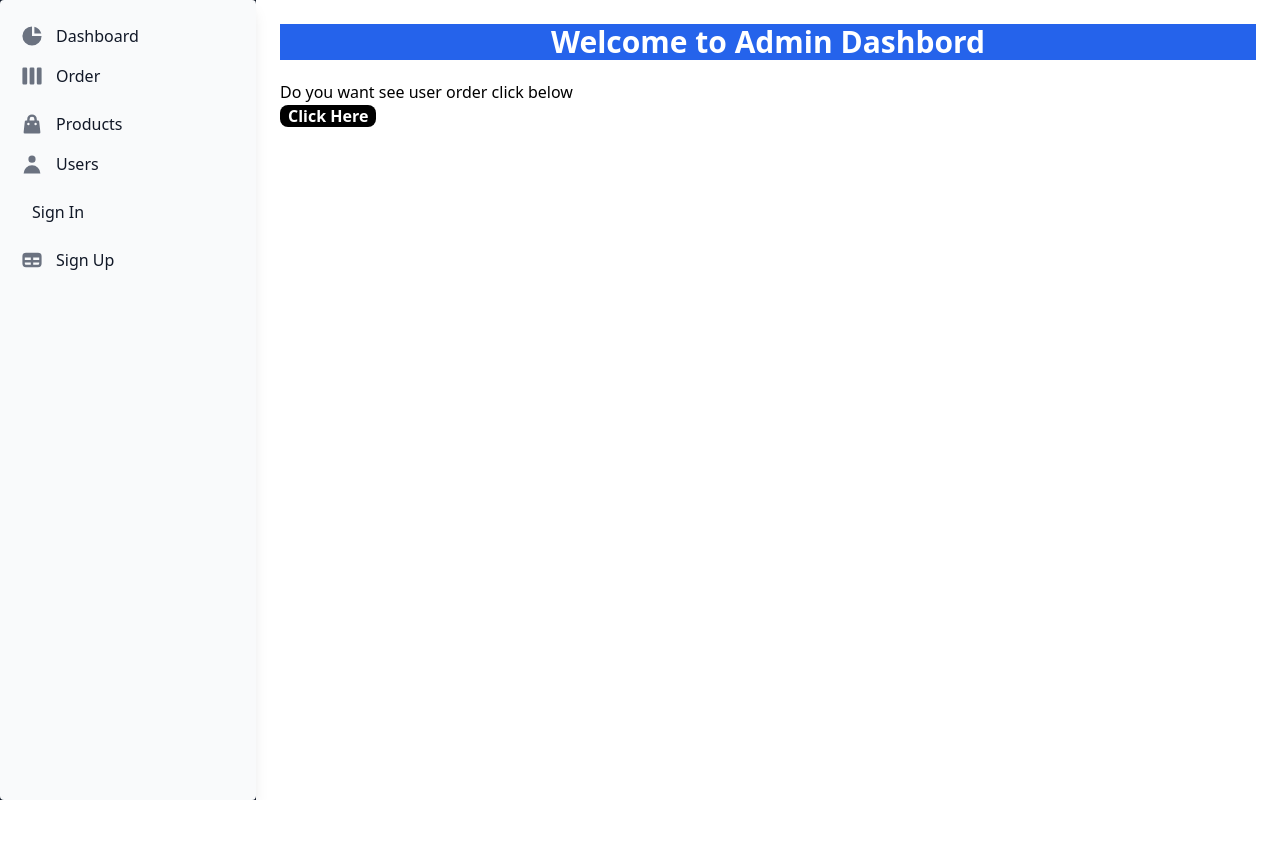
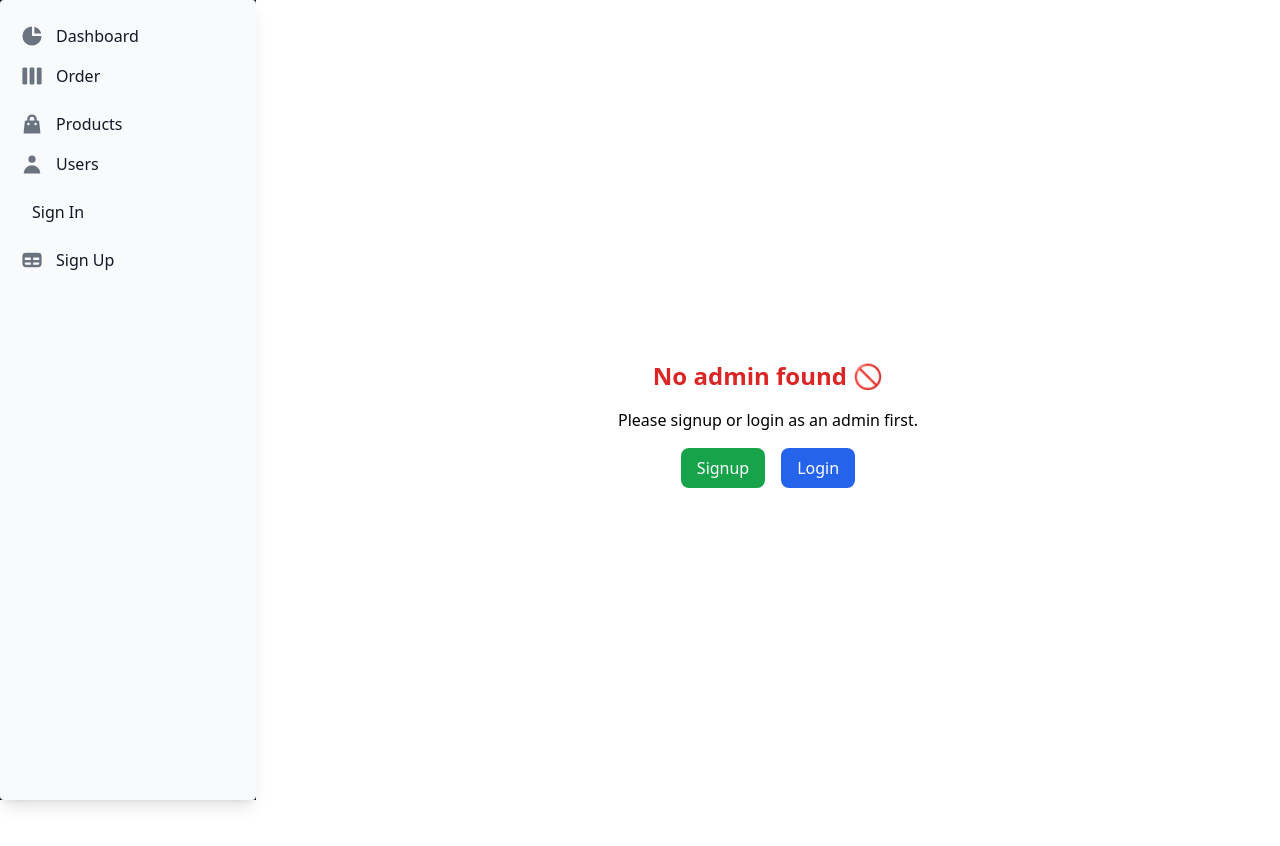
Before and after one commit to Robin-8/HungerMitra, a React (Vite) app: page /layout in a window 1280 px wide. Before the commit the page ends 800 px from the top, so only its background shows below. Built offline with nearby package versions, Linux system fonts and the light colour scheme.

Commit message:
admin login and signup improoved

```diff
--- a/src/componets/AdminNavbar.jsx
+++ b/src/componets/AdminNavbar.jsx
@@ -36,10 +36,10 @@ const AdminNavbar = () => {
           <Link to={"userDetails"}>
             <SidebarItem icon={HiUser}>Users</SidebarItem>
           </Link>
-          <SidebarItem as={Link} to="/admin/adminLogin" con={HiArrowSmRight}>
+          <SidebarItem as={Link} to="/layout/adminLogin" con={HiArrowSmRight}>
             Sign In
           </SidebarItem>
-          <SidebarItem as={Link} to="/admin/adminSignup" icon={HiTable}>
+          <SidebarItem as={Link} to="/layout/adminSignup" icon={HiTable}>
             Sign Up
           </SidebarItem>
         </SidebarItemGroup>
--- a/src/pages/AdminDashbord.jsx
+++ b/src/pages/AdminDashbord.jsx
@@ -1,16 +1,48 @@
-import React from 'react'
+import React from "react";
+import { Link } from "react-router-dom";
 
-const AdminDashbord = () => {
+const AdminDashboard = () => {
+  const existingAdmin = JSON.parse(localStorage.getItem("admin"));
+
+  if (!existingAdmin) {
+    return (
+      <div className="flex flex-col items-center justify-center h-screen">
+        <h2 className="text-2xl font-bold text-red-600 mb-4">
+          No admin found 🚫
+        </h2>
+        <p className="mb-4">Please signup or login as an admin first.</p>
+        <div className="flex gap-4">
+          <Link
+            to="/layout/adminSignup"
+            className="bg-green-600 text-white px-4 py-2 rounded-lg hover:bg-green-700"
+          >
+            Signup
+          </Link>
+          <Link
+            to="/layout/adminLogin"
+            className="bg-blue-600 text-white px-4 py-2 rounded-lg hover:bg-blue-700"
+          >
+            Login
+          </Link>
+        </div>
+      </div>
+    );
+  }
+
   return (
-   <>
-    <div className='w-full bg-blue-600 text-white font-bold text-3xl flex justify-center'>Welcome to Admin Dashbord</div>
-     <h1 className='mt-5'>
-            Do you want see user order click below
+    <>
+      <div className="w-full bg-blue-600 text-white font-bold text-3xl flex justify-center">
+        Welcome {existingAdmin.name} to Admin Dashboard
+      </div>
+      <h1 className="mt-5">Do you want to see user orders? Click below</h1>
+      <Link
+        className="bg-black text-white font-bold rounded-lg px-2"
+        to="/layout/orderAdmin"
+      >
+        Click Here
+      </Link>
+    </>
+  );
+};
 
-     </h1>
-     <a className='bg-black text-white font-bold rounded-lg px-2' href="layout/orderAdmin">Click Here</a>
-   </>
-  )
-}
-
-export default AdminDashbord
+export default AdminDashboard;
--- a/src/pages/AdminLogin.jsx
+++ b/src/pages/AdminLogin.jsx
@@ -29,7 +29,7 @@ const AdminLogin = () => {
       adminPassword === parsedAdmin.password
     ) {
       toast.success("Login successful");
-      navigate("/adminDashbord");
+      navigate("/layout");
     } else {
       toast.error("Invalid email or password");
     }
--- a/src/pages/AdminSignup.jsx
+++ b/src/pages/AdminSignup.jsx
@@ -1,6 +1,7 @@
 import React from "react";
 import { useForm } from "react-hook-form";
 import toast from "react-hot-toast";
+import { useNavigate } from "react-router-dom";
 
 const AdminSignup = () => {
   const {
@@ -9,6 +10,8 @@ const AdminSignup = () => {
     watch,
     formState: { errors },
   } = useForm();
+
+  const navigate = useNavigate();
 
   const onSubmit = (data) => {
     const storedAdmin = localStorage.getItem("admin");
@@ -21,9 +24,11 @@ const AdminSignup = () => {
     // Save admin
     localStorage.setItem("admin", JSON.stringify(data));
     toast.success("Admin registration completed");
+
+    // Navigate after success
+    navigate("/layout");
   };
 
-  // Watch password field for confirm validation
   const password = watch("password");
 
   return (
@@ -99,7 +104,7 @@ const AdminSignup = () => {
             <p className="text-red-500">{errors.confirmPassword.message}</p>
           )}
 
-          {/* Submit */}
+          {/* ✅ Correct button */}
           <button
             type="submit"
             className=" bg-green-600 hover:bg-green-700 text-white font-semibold p-2 px-4 rounded-lg transition duration-200"
--- a/src/pages/UserDetails.jsx
+++ b/src/pages/UserDetails.jsx
@@ -31,7 +31,7 @@ const UserDetails = () => {
             <td className="border border-gray-300 px-4 py-2">Email</td>
             <td className="border border-gray-300 px-4 py-2">{existingUser.email}</td>
           </tr>
-          {/* Add more fields if you save them in localStorage */}
+
         </tbody>
       </table>
     </div>
```
